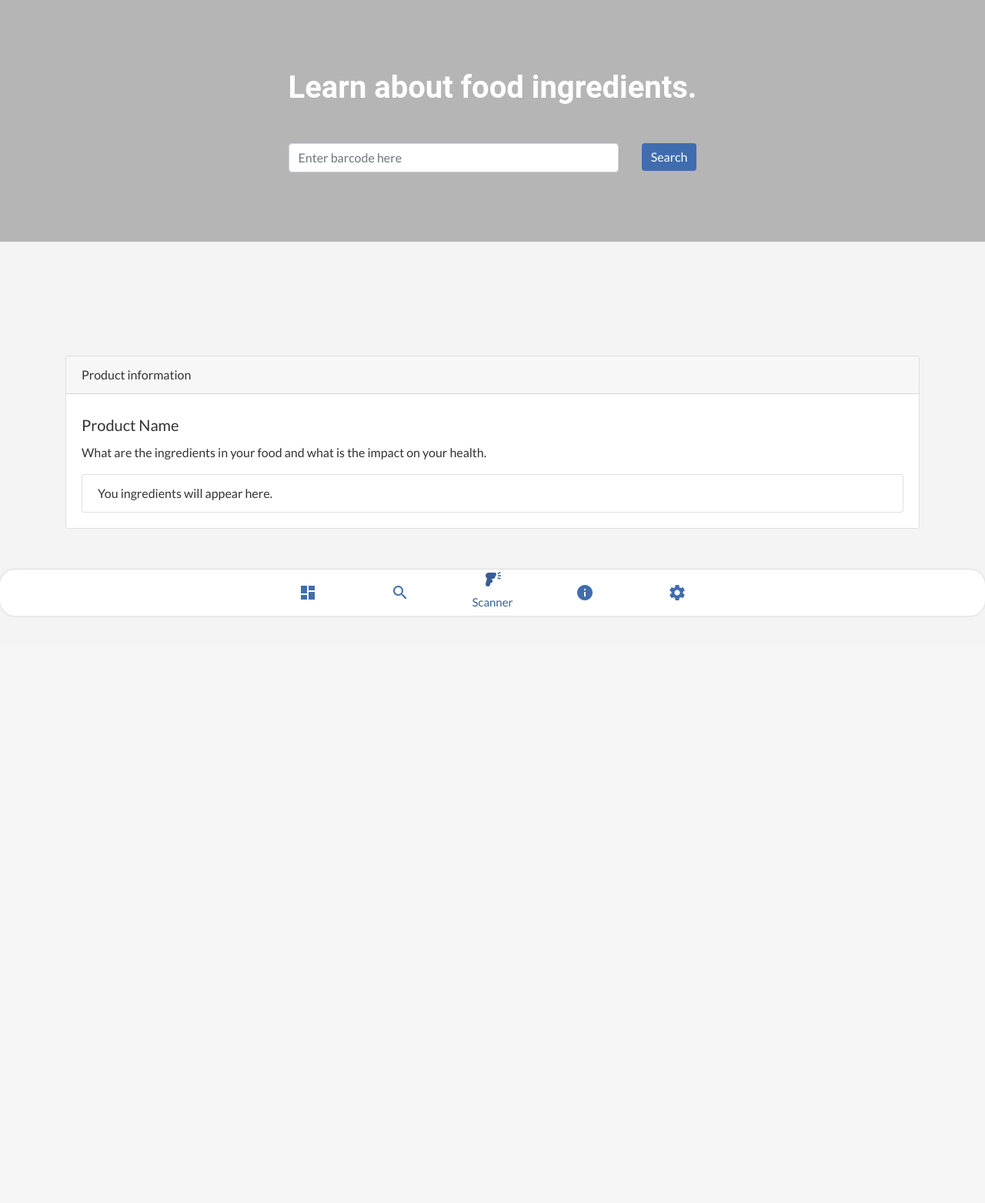
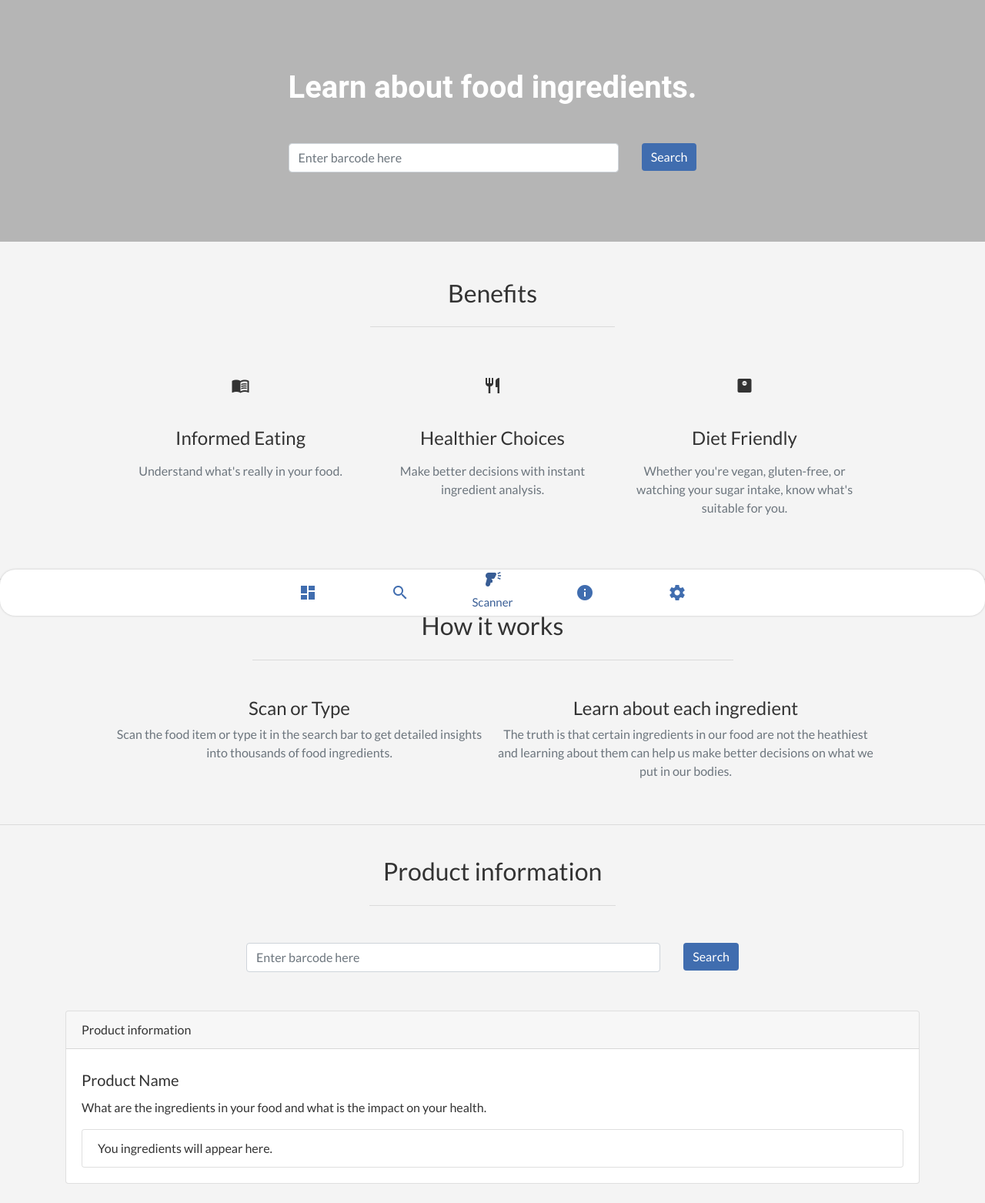
Before and after one commit to Pablosarti7/barcode-reader-web-app, a Flask app: page / in a window 1280 px wide. Shown: the whole page at 77% size. Before the commit the page ends 801 px from the top, so only its background shows below. Run offline with Flask 2, Linux system fonts and the light colour scheme; some libraries are stand-ins or nearby versions.

Commit message:
Redesign home page

```diff
--- a/static/css/styles.css
+++ b/static/css/styles.css
@@ -16,13 +16,28 @@ h1 {
   font-weight: 600; /* Bold */
 }
 
-.my_container {
-  width: 90%;
+.main_container {
+  width: 100%;
+  padding-right: 15px;
+  padding-left: 15px;
+  margin-right: auto;
+  margin-left: auto;
+  padding-top: 25px;
+  padding-bottom: 25px;
 }
 
-.row {
+.my_row {
+  height: auto;
+  width: auto;
   display: flex;
-  flex-wrap: wrap;
+  justify-content: center;
+  gap: 10px;
+  margin-left: 10vw;
+  margin-right: 10vw;
+}
+
+.my_text_center {
+  text-align: center;
 }
 
 .btn {
@@ -177,6 +193,16 @@ canvas.drawingBuffer {
   margin: 0;
   padding: 0;
   font-size: 40px;
+}
+
+
+.instructions {
+  flex: 1;
+  text-align: center;
+}
+
+._col-auto {
+  width: 50vw;
 }
 
 @media (max-width: 600px) {
--- a/templates/index.html
+++ b/templates/index.html
@@ -20,9 +20,9 @@
 
 {% block content %}
 
+<!-- class="content" is doing nothing -->
 <div class="content">
     <!-- Navigation-->
-
     <nav class="nav">
         <span class="nav-indicator"></span>
         <a href="{{url_for('home')}}" class="nav__link">
@@ -49,9 +49,9 @@
 
     <!-- Masthead-->
     <header class="home_header">
-        <div class="container my_container">
+        <div class="container">
             <div class="row justify-content-center">
-                <div class="col-auto">
+                <div class="col-auto text-center">
                     <div class="text-white">
                         <h1 class="mb-5">Learn about food ingredients.</h1>
                         <form id="myForm" method="POST">
@@ -65,16 +65,13 @@
                                 </div>
                             </div>
                         </form>
-                        <form id="barcodeForm" method="POST" action="/" style="display: none;">
-                            <input type="hidden" name="barcode" id="hiddenBarcodeInput">
-                        </form>
                     </div>
                 </div>
             </div>
         </div>
     </header>
+
     <!-- Camera Modal -->
-
     <div id="cameraModal" class="modal">
         <div class="modal-dialog">
             <div class="modal-content">
@@ -94,9 +91,96 @@
         </div>
     </div>
 
-    <!-- Section -->
-    <section class="d-flex flex-column justify-content-center section-padding" style="min-height: 50vh;">
-        <!-- Product ingredients information -->
+    <!-- Benefits Section -->
+    <section class="py-5 py-xl-8">
+        <div class="container">
+            <div class="row justify-content-center">
+                <div class="col-12 col-md-10 col-lg-8 col-xl-7 col-xxl-6">
+                    <h2 class="mb-4 display-5 text-center">Benefits</h2>
+                    <hr class="w-50 mx-auto mb-5 mb-xl-9 border-dark-subtle">
+                </div>
+            </div>
+        </div>
+
+        <div>
+            <div class="row justify-content-center">
+                <div class="col-11 col-sm-6 col-lg-3 text-center">
+                    <div class="badge p-3 mb-4">
+                        <i class="material-icons nav__icon">menu_book</i>
+                    </div>
+                    <h4 class="mb-3">Informed Eating</h4>
+                    <p class="mb-3 text-secondary">Understand what's really in your food.</p>
+                </div>
+                <div class="col-11 col-sm-6 col-lg-3 text-center">
+                    <div class="badge p-3 mb-4">
+                        <i class="material-icons nav__icon">restaurant</i>
+                    </div>
+                    <h4 class="mb-3">Healthier Choices</h4>
+                    <p class="mb-3 text-secondary">Make better decisions with instant ingredient analysis.</p>
+                </div>
+                <div class="col-11 col-sm-6 col-lg-3 text-center">
+                    <div class="badge p-3 mb-4">
+                        <i class="material-icons nav__icon">monitor_weight</i>
+                    </div>
+                    <h4 class="mb-3">Diet Friendly</h4>
+                    <p class="mb-3 text-secondary">Whether you're vegan, gluten-free, or watching your sugar intake,
+                        know what's suitable for you.</p>
+                </div>
+            </div>
+        </div>
+    </section>
+    <hr>
+
+    <!-- How it work section -->
+    <section>
+        <div class="main_container">
+            <div class="my_text_center">
+                <h2 class="mb-4 display-5">How it works</h2>
+                <hr class="w-50 mx-auto mb-5 mb-xl-9 border-dark-subtle">
+            </div>
+
+            <div class="my_row">
+                <div class="instructions">
+                    <h4>Scan or Type</h4>
+                    <p class="text-secondary">Scan the food item or type it in the search bar to get detailed insights into thousands of food ingredients.</p>
+                </div>
+                <div class="instructions">
+                    <h4>Learn about each ingredient</h4>
+                    <p class="text-secondary">The truth is that certain ingredients in our food are not the heathiest and learning about them can help us make better decisions on what we put in our bodies.</p>
+                </div>
+            </div>
+        </div>
+    </section>
+    <hr>
+
+    <!-- Call to action -->
+    <section class="main_container">
+        <div class="container" id="5">
+            <div class="row justify-content-center">
+                <div class="_col-auto">
+                        <h2 class="mb-4 display-5 text-center">Product information</h2>
+                        <hr class="w-50 mx-auto mb-5 mb-xl-9 border-dark-subtle">
+                        <form id="myForm" method="POST">
+                            {{ form.hidden_tag() }}
+                            <div class="row">
+                                <div class="col">
+                                    {{ form.ingredients(class="form-control") }}
+                                </div>
+                                <div class="col-auto">
+                                    {{ form.submit(class="btn btn-primary") }}
+                                </div>
+                            </div>
+                        </form>
+                        <form id="barcodeForm" method="POST" action="/" style="display: none;">
+                            <input type="hidden" name="barcode" id="hiddenBarcodeInput">
+                        </form>
+                </div>
+            </div>
+        </div>
+    </section>
+
+    <!-- Product information section -->
+    <section class="main_container">
         <div class="container">
             <div class="row">
                 <div class="col-12 mx-auto">
```
Also changed, not shown: other parts of static/css/styles.css (+16 -37 lines), main.py (+11 -2 lines), templates/information.html (added).
